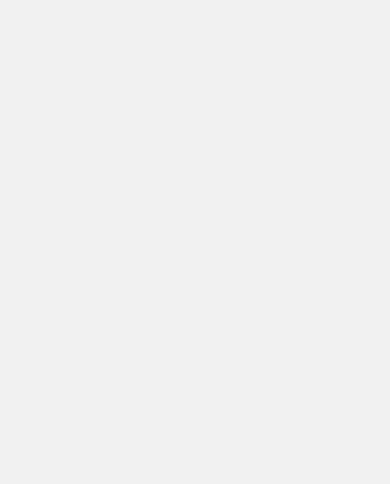
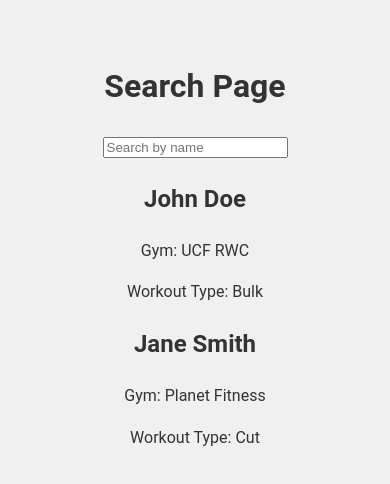
Before and after one commit to abheesh01/MERN-Project-Gym-App, a React (Create React App) app: page /search in a window 390 px wide. Before the commit this address had no page. Shown: the top 484 px of the page. Built offline with nearby package versions, Linux system fonts and the light colour scheme.

Commit message:
search page done w/ name + displaying phone info

```diff
--- a/src/App.tsx
+++ b/src/App.tsx
@@ -3,6 +3,7 @@ import { BrowserRouter as Router, Route, Routes, NavLink, Navigate  } from 'reac
 import RegisterPage from './components/RegisterPage.tsx';
 import SignInPage from './components/SignInPage.tsx';
 import DashboardPage from './components/DashboardPage.tsx';
+import SearchPage from './components/SearchPage.tsx';
 
 const App: React.FC = () => {
   const [signedIn, setSignedIn] = React.useState(false);
@@ -32,6 +33,8 @@ const App: React.FC = () => {
             <Navigate to="/" replace />
           )}
         />
+
+        <Route path="/search" element={<SearchPage />}/>
       </Routes>
     </Router>
   );
--- a/src/components/DashboardPage.tsx
+++ b/src/components/DashboardPage.tsx
@@ -1,4 +1,6 @@
 import React from "react";
+import { Link, useNavigate } from 'react-router-dom';
+
 import '../styles/dashboard.css';
 
 interface FormData {
@@ -23,6 +25,11 @@ const getRandomQuote = () => {
 }
 
 const DashboardPage: React.FC<FormData> = ({ name, gym, workoutType, timings, idealRate, userType, onSignOut }) => {
+    const navigate = useNavigate();
+    const handleSearchClick = () => {
+        navigate('/search');
+    }
+
     return (
         <div className="dashboard-container">
             <h1 className="dashboard-title">Welcome, {name}!</h1>
@@ -37,6 +44,7 @@ const DashboardPage: React.FC<FormData> = ({ name, gym, workoutType, timings, id
 
             </div>
 
+            <button className="search-button" onClick={handleSearchClick}>Search</button>
             <button className="sign-out-button" onClick={onSignOut}>Sign Out</button>
         </div>
     )
--- /dev/null
+++ b/src/components/SearchPage.tsx
@@ -0,0 +1,85 @@
+import React, {useState} from "react";
+import { useNavigate } from "react-router-dom";
+
+
+interface Trainer {
+    id: number;
+    name: string;
+    gym: string;
+    workoutType: string;
+    timings: string;
+    idealRate: string;
+    email: string;
+    phoneNumber: string;
+  }
+
+  const dummyTrainers: Trainer[] = [
+    {
+      id: 1,
+      name: "John Doe",
+      gym: "UCF RWC",
+      workoutType: "Bulk",
+      timings: "Afternoon (12PM-5PM)",
+      idealRate: "$15/hr",
+      email: "johndoe@email.com",
+      phoneNumber: "123-456-7890"
+
+    },
+    {
+      id: 2,
+      name: "Jane Smith",
+      gym: "Planet Fitness",
+      workoutType: "Cut",
+      timings: "Morning (8AM-12PM)",
+      idealRate: "$20/hr",
+      email: "janesmith@email.com",
+      phoneNumber: "987-654-3210"
+    }
+  ];
+
+  const SearchPage: React.FC = () => {
+    const navigate = useNavigate();
+    const [selectedTrainer, setSelectedTrainer] = useState<Trainer | null>(null);
+    const [searchQuery, setSearchQuery] = useState('');
+
+    const handleTrainerClick = (trainer: Trainer) => {
+        if (selectedTrainer?.id === trainer.id) {
+            setSelectedTrainer(null);
+        } else {
+            setSelectedTrainer(trainer);
+        }
+
+    };
+
+    const filteredTrainers = dummyTrainers.filter((trainer) => trainer.name.toLowerCase().includes(searchQuery.toLowerCase()));
+
+    return (
+        <div className="search-container">
+            <h1>Search Page</h1>
+
+            <input
+                type="text"
+                value={searchQuery}
+                onChange={(e) => setSearchQuery(e.target.value)}
+                placeholder="Search by name"
+            />
+
+            <div className="trainer-list">
+                {filteredTrainers.map((trainer) => (
+                    <div key={trainer.id} className="trainer-card" onClick={() =>handleTrainerClick(trainer)}>
+                        <h2>{trainer.name}</h2>
+                        <p>Gym: {trainer.gym}</p>
+                        <p>Workout Type: {trainer.workoutType}</p>
+                        {selectedTrainer?.id === trainer.id && (
+                            <div className="trainer-contact">
+                                <p><strong>Phone Number:</strong> {trainer.phoneNumber}</p>
+                            </div>
+                        )}
+                    </div>
+                ))}
+            </div>
+        </div>
+    )
+  }
+
+  export default SearchPage;
--- a/src/components/SignInPage.tsx
+++ b/src/components/SignInPage.tsx
@@ -26,6 +26,7 @@ const SignInPage: React.FC<SignInProps> = ({ onSignIn }) => {
     navigate('/dashboard');
   };
 
+
   return (
     <div className="auth-container">
       <h1 className="auth-title">Sign In</h1>
@@ -49,6 +50,8 @@ const SignInPage: React.FC<SignInProps> = ({ onSignIn }) => {
       <p className="auth-text">
         Don't have an account? <Link to="/register" className="auth-link">Register</Link>
       </p>
+
+
     </div>
   );
 };
--- a/src/styles/dashboard.css
+++ b/src/styles/dashboard.css
@@ -36,6 +36,19 @@
     transition: background-color 0.3s;
   }
 
+  .search-button {
+    background-color: #ff4d4d;
+    color: white;
+    border: none;
+    padding: 10px 15px;
+    font-size: 1em;
+    border-radius: 5px;
+    cursor: pointer;
+    margin-top: 20px;
+    left: 10px;
+    transition: background-color 0.3s;
+  }
+
   .sign-out-button:hover {
     background-color: #ff1a1a;
   }
```
